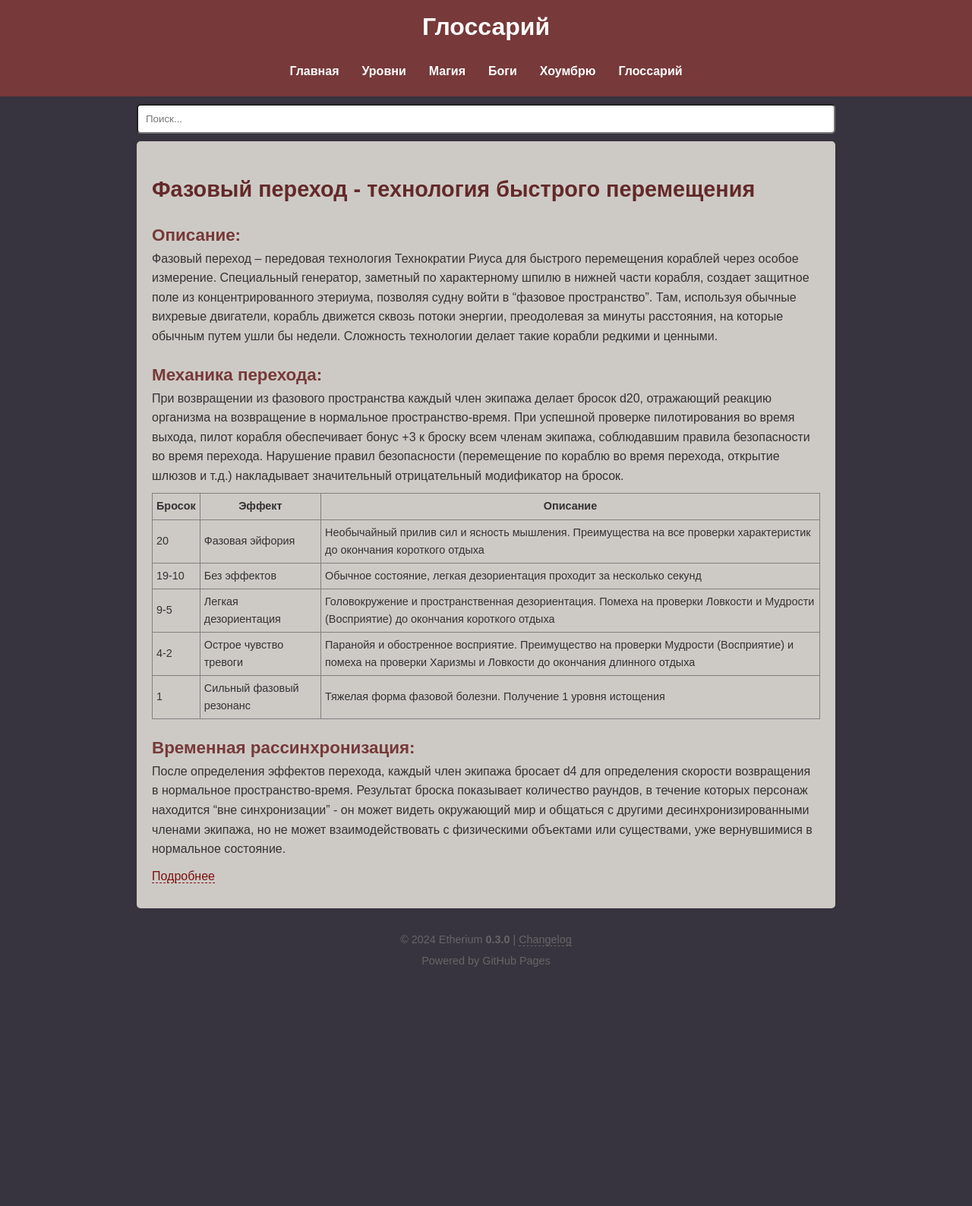
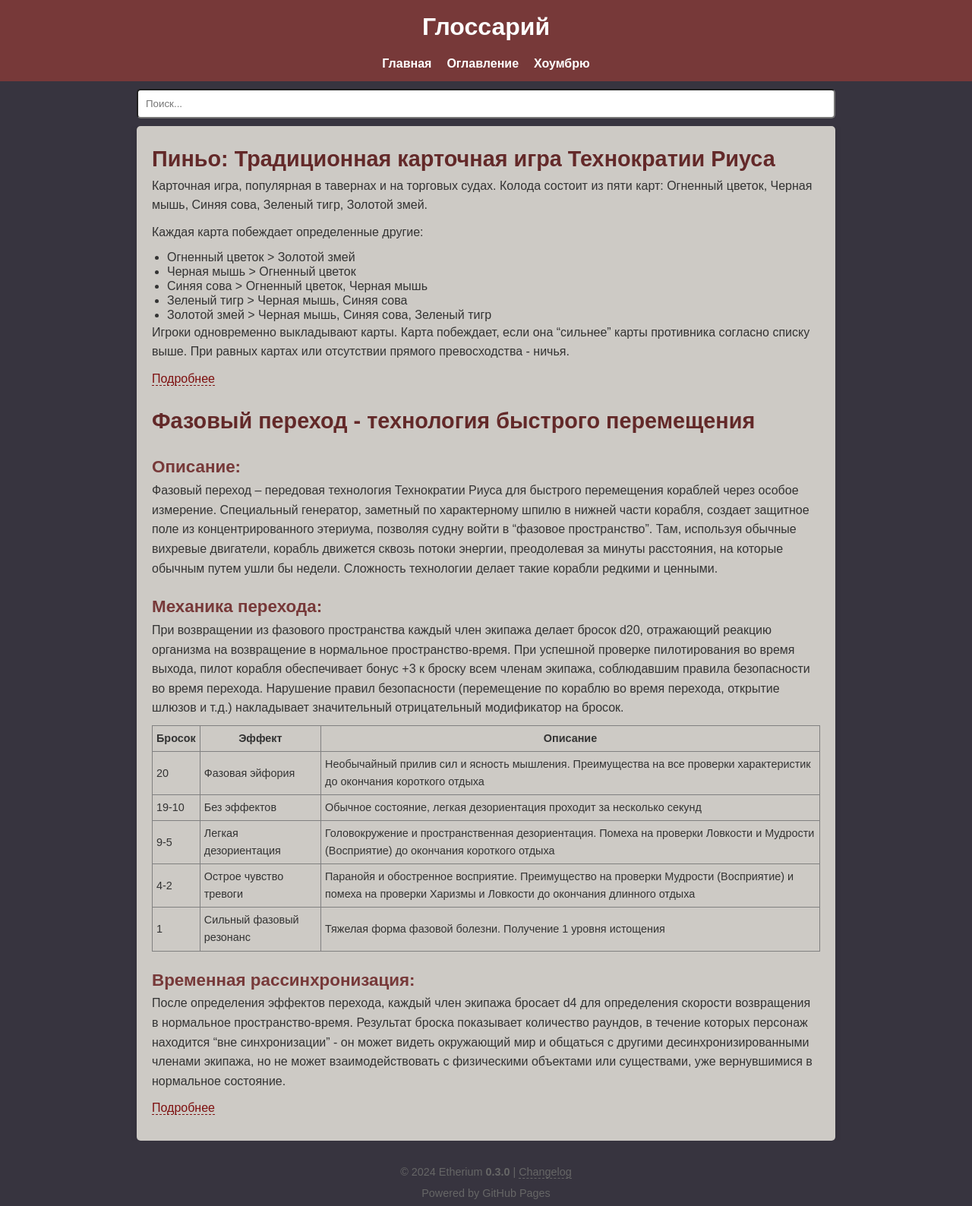
Before and after one commit to KovalevEvgeniy/etherium, a Jekyll site: the page built from data/glossary/index.md, in a window 1280 px wide. Shown: the whole page at 76% size. Built offline with Jekyll 4.4.1, drawn with Linux system fonts in a browser that asks for light colours; before the commit the page ends 1282 px from its top, so only the background shows below that.

Commit message:
added sitemap

```diff
--- a/_layouts/default.html
+++ b/_layouts/default.html
@@ -13,11 +13,8 @@
         <h1>{{ page.title }}</h1>
         <nav>
             <a href="{{ '/' | relative_url }}">Главная</a>
-            <a href="{{ '/data/levels/' | relative_url }}">Уровни</a>
-            <a href="{{ '/data/magic/' | relative_url }}">Магия</a>
-            <a href="{{ '/data/gods/' | relative_url }}">Боги</a>
+            <a href="{{ '/sitemap' | relative_url }}">Оглавление</a>
             <a href="{{ '/data/homebrew/' | relative_url }}">Хоумбрю</a>
-            <a href="{{ '/data/glossary/' | relative_url }}">Глоссарий</a>
         </nav>
     </div>
 </header>
--- a/assets/css/style.css
+++ b/assets/css/style.css
@@ -55,7 +55,7 @@
 nav a {
     color: white;
     text-decoration: none;
-    padding: 10px 15px;
+    padding: 0px 10px;
     font-weight: bold;
     transition: color 0.3s;
 }
@@ -97,6 +97,12 @@
         font-size: 1.4em;
         margin-top: 20px;
         color: #773939;
+    }
+
+    h2, h3 {
+        &:first-child {
+            margin-top: 0;
+        }
     }
 
     img {
@@ -167,25 +173,6 @@
     margin-top: -4px;
 }
 
-/* Responsive design */
-@media (max-width: 768px) {
-    body {
-        padding: 10px;
-    }
-
-    main {
-        padding: 15px;
-    }
-
-    header h1 {
-        font-size: 1.5em;
-    }
-
-    nav a {
-        padding: 8px;
-        font-size: 0.9em;
-    }
-}
 
 .result {
     position: absolute;
@@ -222,3 +209,21 @@
         }
     }
 }
+
+
+/* Responsive design */
+@media (max-width: 768px) {
+    html {
+        font-size: 14px;
+    }
+    header h1 {
+        font-size: 1.5em;
+    }
+
+    .container {
+        padding: 0 10px;
+    }
+    .island {
+        padding: 15px;
+    }
+}
--- a/data/glossary/index.md
+++ b/data/glossary/index.md
@@ -2,6 +2,22 @@
 layout: default
 title: Глоссарий
 ---
+
+
+## Пиньо: Традиционная карточная игра Технократии Риуса
+
+Карточная игра, популярная в тавернах и на торговых судах. Колода состоит из пяти карт: Огненный цветок, Черная мышь, Синяя сова, Зеленый тигр, Золотой змей.
+
+Каждая карта побеждает определенные другие:
+- Огненный цветок > Золотой змей
+- Черная мышь > Огненный цветок
+- Синяя сова > Огненный цветок, Черная мышь
+- Зеленый тигр > Черная мышь, Синяя сова
+- Золотой змей > Черная мышь, Синяя сова, Зеленый тигр
+
+Игроки одновременно выкладывают карты. Карта побеждает, если она "сильнее" карты противника согласно списку выше. При равных картах или отсутствии прямого превосходства - ничья.
+
+[Подробнее](pinio.md)
 
 ## Фазовый переход - технология быстрого перемещения
 
```
Also changed, not shown: data/glossary/pinio.md (added, +65 -0 lines), sitemap.md (added, +18 -0 lines), changelog.md.
